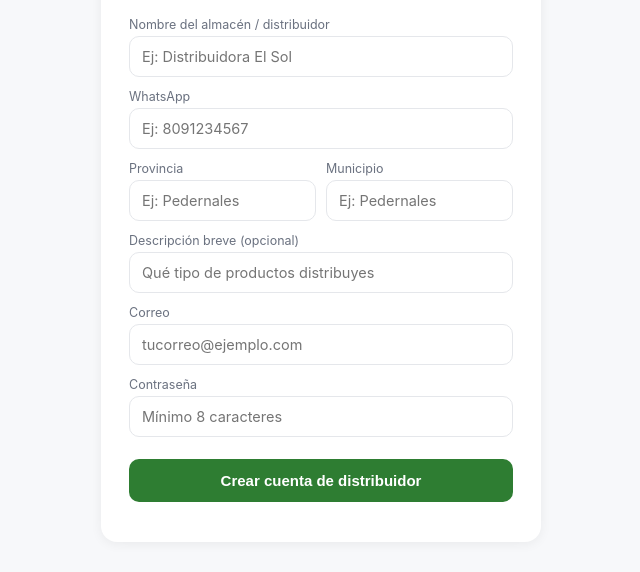
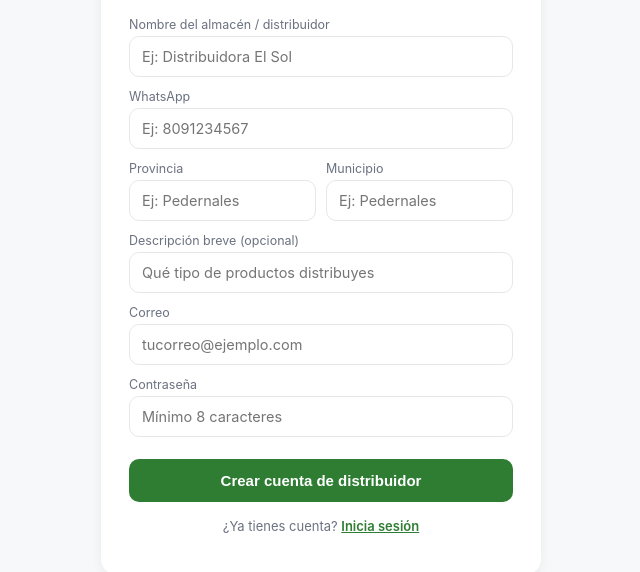
Before and after one commit to olba22/raiz-frontend, a plain HTML site: page raiz-proveedor-registro.html in a window 1280 px wide. Shown: the part 154-726 px from the top of the page, without its empty margins (319-959 px from the left). Drawn offline with Linux system fonts and the light colour scheme.

Commit message:
Add login prompt to distributor registration page

```diff
--- a/raiz-proveedor-registro.html
+++ b/raiz-proveedor-registro.html
@@ -95,6 +95,7 @@
 
     <button id="btnRegistrar" onclick="registrar()">Crear cuenta de distribuidor</button>
     <div id="mensaje"></div>
+    <p style="text-align:center;font-size:13px;color:#6b7280;margin-top:16px;">¿Ya tienes cuenta? <a href="raiz-login.html" style="color:#2e7d32;font-weight:600;">Inicia sesión</a></p>
   </div>
 
   <div id="vistaExito" style="display:none;" class="exito">
```
